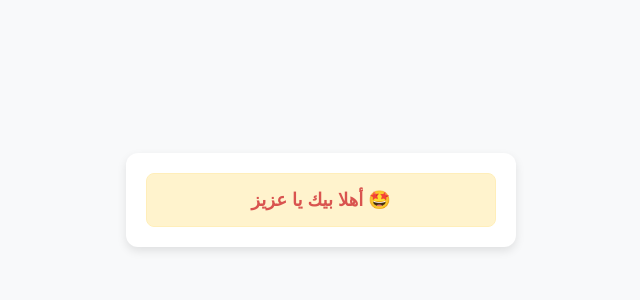
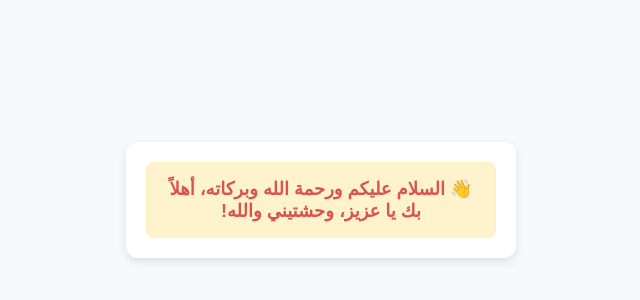
Before and after one commit to Abdullah1149/noti, a plain HTML site: page index.html in a window 1280 px wide. Shown: the part 200-500 px from the top of the page, without its empty margins (319-959 px from the left). Drawn offline with Linux system fonts and the light colour scheme.

Commit message:
Update index.html

```diff
--- a/index.html
+++ b/index.html
@@ -42,7 +42,7 @@
 </head>
 <body>
     <div class="announcement-container">
-        <div class="announcement">🤩 أهلا بيك يا عزيز</div>
+        <div class="announcement">👋 السلام عليكم ورحمة الله وبركاته، أهلاً بك يا عزيز، وحشتيني والله!</div>
     </div>
 </body>
 </html>
```
